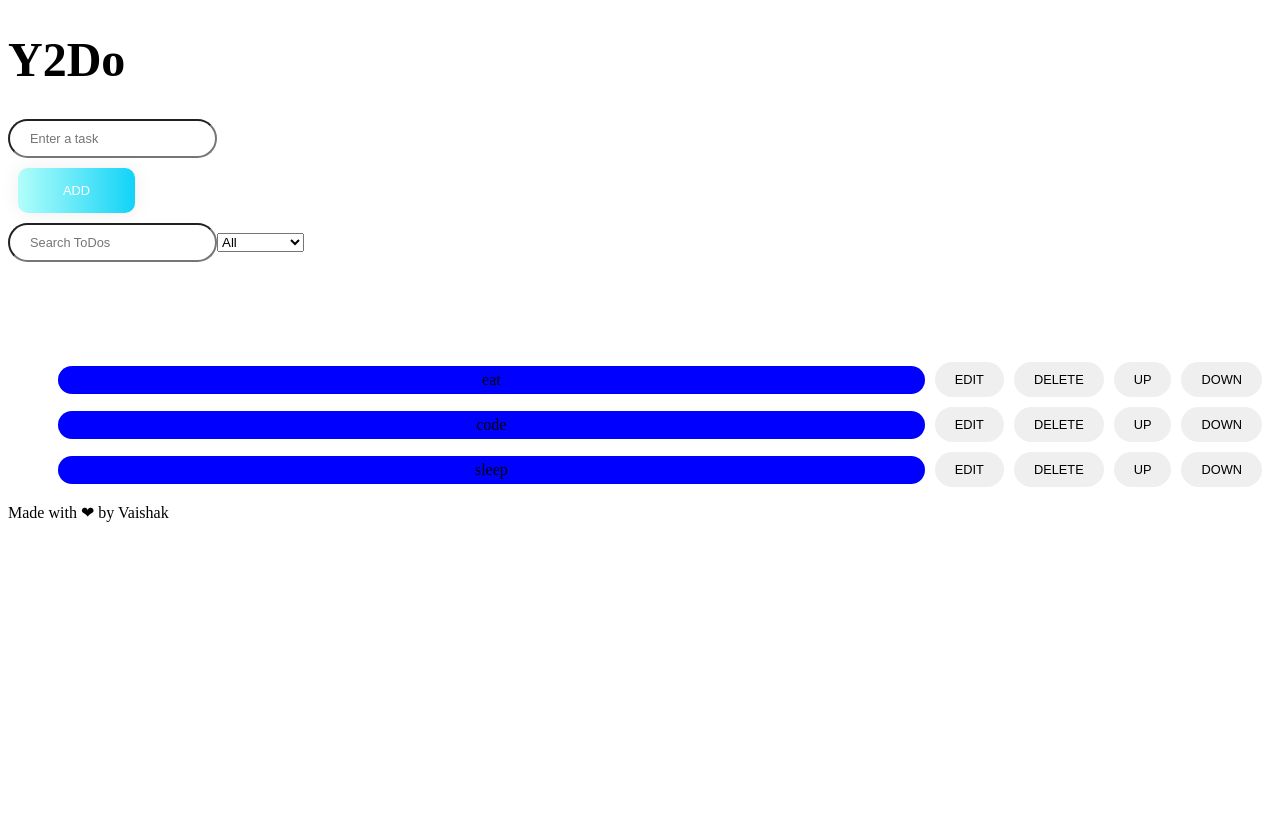
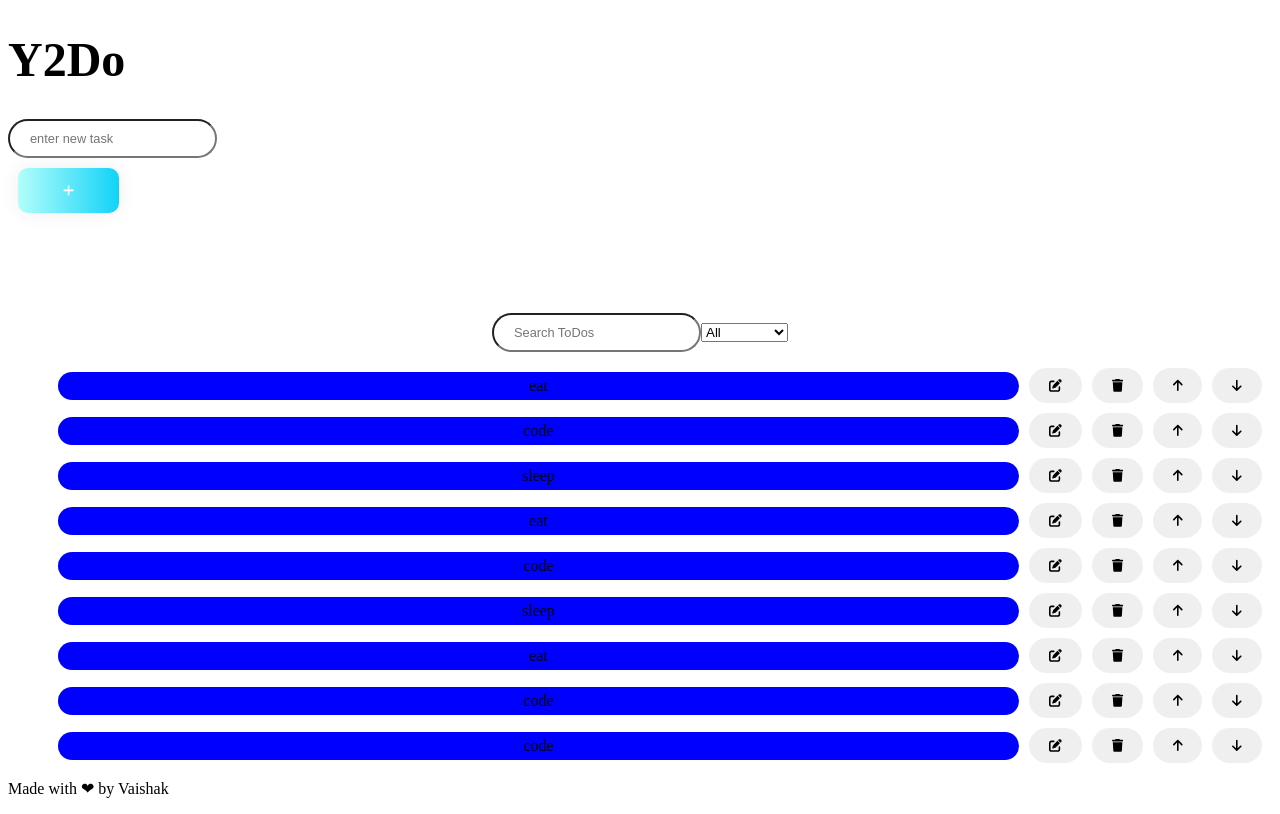
Before and after one commit to Vaishak-P/Y2Do, a React (Vite) app: page / in a window 1280 px wide. Built offline with nearby package versions, Linux system fonts and the light colour scheme.

Commit message:
fontawesome icon added,checked task conditional classname added

```diff
--- a/src/components/ToDoList.jsx
+++ b/src/components/ToDoList.jsx
@@ -1,11 +1,33 @@
 import React,{useState} from 'react'
+//import icons
+import { FontAwesomeIcon } from '@fortawesome/react-fontawesome'
+import { faPlus } from '@fortawesome/free-solid-svg-icons'
+import { faFloppyDisk } from '@fortawesome/free-solid-svg-icons'
+import { faPenToSquare } from '@fortawesome/free-solid-svg-icons'
+import { faTrash } from '@fortawesome/free-solid-svg-icons'
+import { faArrowUp } from '@fortawesome/free-solid-svg-icons'
+import { faArrowDown } from '@fortawesome/free-solid-svg-icons'
+
 const ToDoList = () => {
 
     // const [tasks,setTasks] = useState(['eat','code','sleep']);
     const [tasks,setTasks] = useState([
         {id:1,text:'eat',completed:false},
         {id:2,text:'code',completed:false},
-        {id:3,text:'sleep',completed:false}
+        {id:3,text:'sleep',completed:false},
+        {id:4,text:'eat',completed:false},
+        {id:5,text:'code',completed:false},
+        {id:6,text:'sleep',completed:false},
+        {id:7,text:'eat',completed:false},
+        {id:8,text:'code',completed:false},
+        {id:9,text:'code',completed:false},
+        // {id:3,text:'sleep',completed:false},
+        // {id:1,text:'eat',completed:false},
+        // {id:2,text:'code',completed:false},
+        // {id:3,text:'sleep',completed:false},
+        // {id:1,text:'eat',completed:false},
+        // {id:2,text:'code',completed:false},
+        // {id:3,text:'sleep',completed:false}
     ]);
     const [newTask,setNewTask] = useState("");
     const [deletedTask,setDeletedTask] = useState("");
@@ -89,28 +111,41 @@ const ToDoList = () => {
     })
 
     return(
-        <>
+        <div className='bodyContainer'>
+            <div className='mainContainer'>
+                {/* HEAD  */}
                 <div className='toDoHead'>
-                <h1>Y2Do</h1>
-                <div>
+                    <h1 className='y2doTitle'>Y2Do</h1>
+                    <div className='newTaskInputContainer'>
                         <input
                             type='text'
-                        placeholder='Enter a task'
+                            placeholder='enter new task'
                             value={newTask}
                             onChange={(e)=>setNewTask(e.target.value)}
+                            onKeyDown={(e)=>{
+                                if(e.key==='Enter'){
+                                    addTask();
+                                }
+                            }}
+                            className='newTaskInput'
                         />
                         <button
                             className='addButton'
                             onClick = {addTask}
-                    >Add
+                        >
+                            <FontAwesomeIcon icon={faPlus} />
                         </button>
                     </div>
+                </div>
+                {/* LIST  */}
+                <div className='toDoList'>
                     <div className='searchContainer'>
                         <input
                             type='text'
                             value={searchQuery}
                             placeholder='Search ToDos'
                             onChange={(e)=>setSearchQuery(e.target.value)}
+                            className='searchTaskInput'
                         />
                         <select value={filter} onChange={(e)=>setFilter(e.target.value)}>
                                 <option value='all'>All</option>
@@ -118,8 +153,6 @@ const ToDoList = () => {
                                 <option value='completed'>Completed</option>
                         </select>
                     </div>
-            </div>
-            <div className='toDoList'>
                     <ol>
                         {filteredTasks.map((task,index) =>
                             <li key={task.id}>
@@ -130,7 +163,13 @@ const ToDoList = () => {
                                             value={editText}
                                             onChange={(e)=> setEditText(e.target.value)}
                                         />
-                                    <button onClick={()=> saveEdit(index)}>Save</button>
+                                        <button
+                                            id='saveEditButton'
+                                            className={task.completed?'listbuttonDisabled':'listButton'}
+                                            onClick={()=> saveEdit(index)}
+                                            >
+                                            <FontAwesomeIcon icon={faFloppyDisk}/>
+                                        </button>
                                     </>
                                 ):(
                                     <>
@@ -142,28 +181,33 @@ const ToDoList = () => {
                                             {task.text}
                                         </span>
                                         <button
-                                        id='editeButton'
-                                        className='listContent'
+                                            id='editButton'
+                                            // id={task.completed? 'editButtonActive':'editButtonDisabled'}
+                                            className={task.completed?'listbuttonDisabled':'listButton'}
                                             onClick={()=>editTask(index,task.text)}
-                                    >Edit
+                                        >
+                                        <FontAwesomeIcon icon={faPenToSquare} />
                                         </button>
                                         <button
                                             id='deleteButton'
-                                        className='listContent'
+                                            className={task.completed?'listbuttonDisabled':'listButton'}
                                             onClick={()=>deleteTask(index)}
-                                    >Delete
+                                        >
+                                            <FontAwesomeIcon icon={faTrash} />
                                         </button>
                                         <button
                                             id='moveUpButton'
-                                        className='listContent'
+                                            className={task.completed?'listbuttonDisabled':'listButton'}
                                             onClick={()=>moveTaskUp(index)}
-                                    >Up
+                                        >
+                                            <FontAwesomeIcon icon={faArrowUp} />
                                         </button>
                                         <button
                                             id='moveDownButton'
-                                        className='listContent'
+                                            className={task.completed?'listbuttonDisabled':'listButton'}
                                             onClick={()=>moveTaskDown(index)}
-                                    >Down
+                                        >
+                                            <FontAwesomeIcon icon={faArrowDown} />
                                         </button>
                                     </>
                                 )}
@@ -180,10 +224,11 @@ const ToDoList = () => {
                         </button>
                     </div>
                 )}
+            </div>
             <div className="toDoFooter">
                 <p>Made with ❤ by Vaishak</p>
             </div>
-        </>
+        </div>
     )
 }
 export default ToDoList
```
Lines whose indentation alone changed are shown as unchanged.
